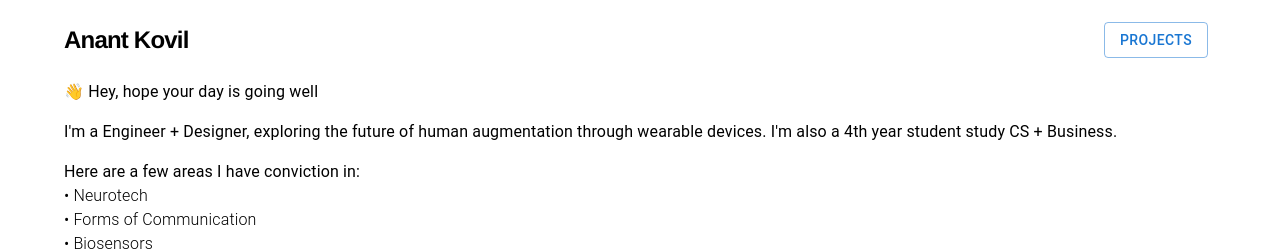
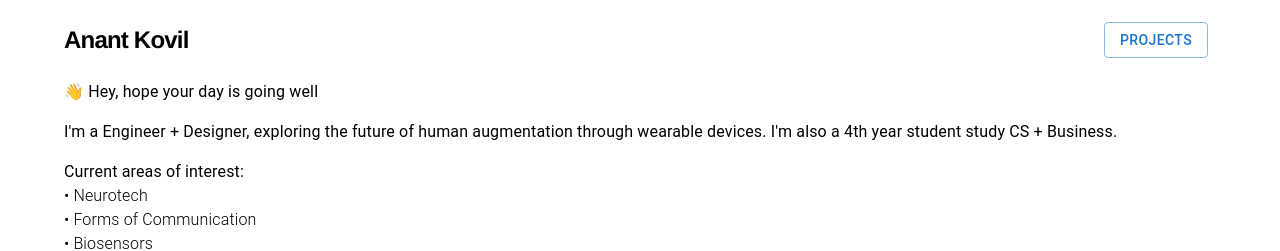
Before and after one commit to Anant-Kovil/personal-website, a React (Vite) app: page / in a window 1280 px wide. Shown: the top 251 px of the page. Built offline with nearby package versions, Linux system fonts and the light colour scheme.

Commit message:
Updated home page

```diff
--- a/src/pages/main.tsx
+++ b/src/pages/main.tsx
@@ -7,7 +7,7 @@ export const Main = () => {
       <div>
         <Typography>👋 Hey, hope your day is going well</Typography>
         <Typography mt={2}>I'm a Engineer + Designer, exploring the future of human augmentation through wearable devices. I'm also a 4th year student study CS + Business.</Typography>
-        <Typography mt={2}>Here are a few areas I have conviction in:</Typography>
+        <Typography mt={2}>Current areas of interest:</Typography>
         <Typography sx={{fontWeight:'300'}}>• Neurotech</Typography>
         <Typography sx={{fontWeight:'300'}}>• Forms of Communication</Typography>
         <Typography sx={{fontWeight:'300'}}>• Biosensors</Typography>
```
